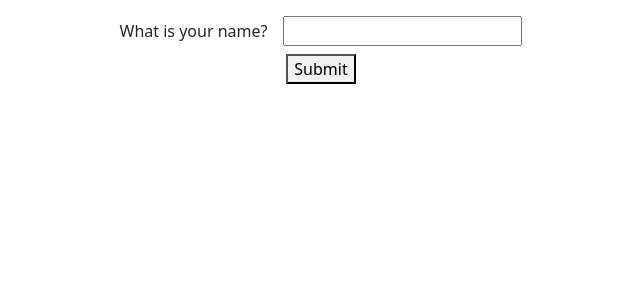
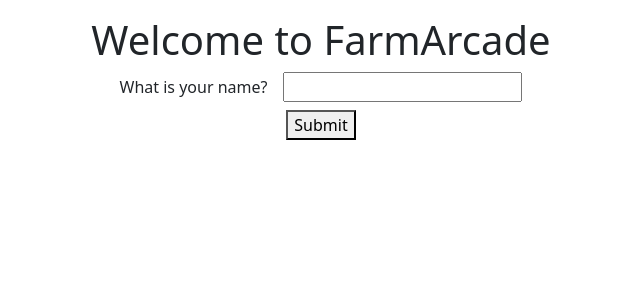
Before and after one commit to cjbruin23/game-front, a React (Vite) app: page / in a window 1280 px wide. Shown: the top 300 px of the page, without its empty margins (319-959 px from the left). Built offline with nearby package versions, Linux system fonts and the light colour scheme; no server answers.

Commit message:
adding in a new api call and small styling tweaks

```diff
--- a/src/App.css
+++ b/src/App.css
@@ -1,3 +1,3 @@
-form {
+.home {
     text-align: center;
 }
--- a/src/App.tsx
+++ b/src/App.tsx
@@ -13,7 +13,7 @@ function App() {
 
   useEffect(() => {
     axios
-      .get("http://localhost:5164/weatherforecast")
+      .get("http://localhost:5164/api/player")
       .then((res) => console.log("res", res))
       .catch((err) => console.log("err", err));
   }, []);
--- a/src/components/Home.tsx
+++ b/src/components/Home.tsx
@@ -18,6 +18,8 @@ function Home( {submitForm}: Props) {
 
   return (
     <>
+    <div className="home">
+    <h1 className="align-center">Welcome to FarmArcade</h1>
       <form onSubmit={handleSubmit}>
         <label className="mb-2">
           What is your name?
@@ -28,6 +30,8 @@ function Home( {submitForm}: Props) {
         <button type="submit">Submit</button>
       </form>
 
+    </div>
+
     </>
   );
 }
```
